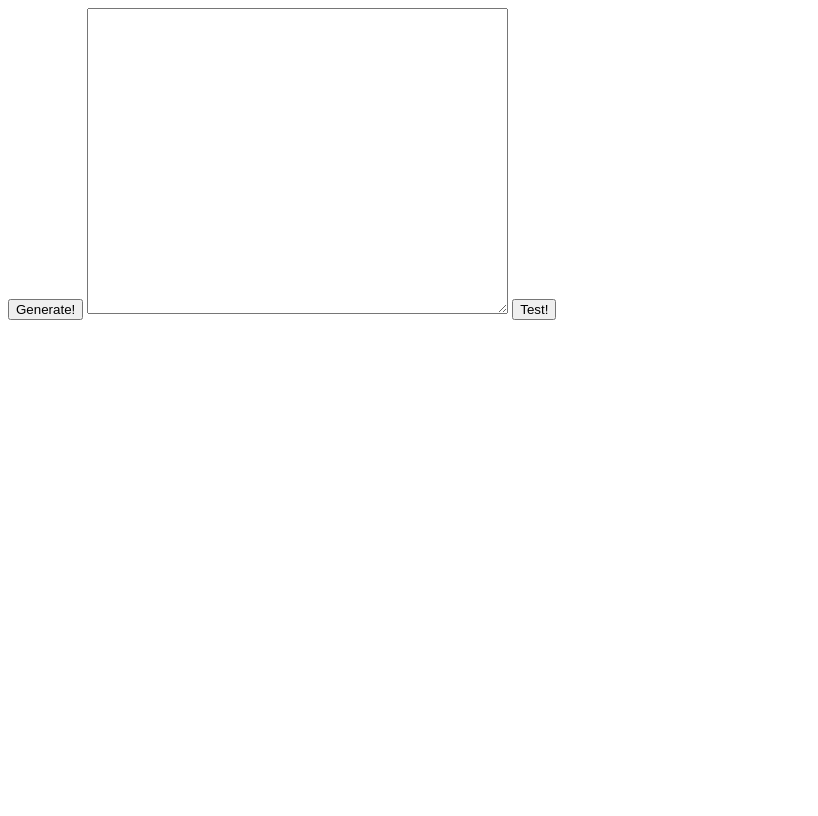
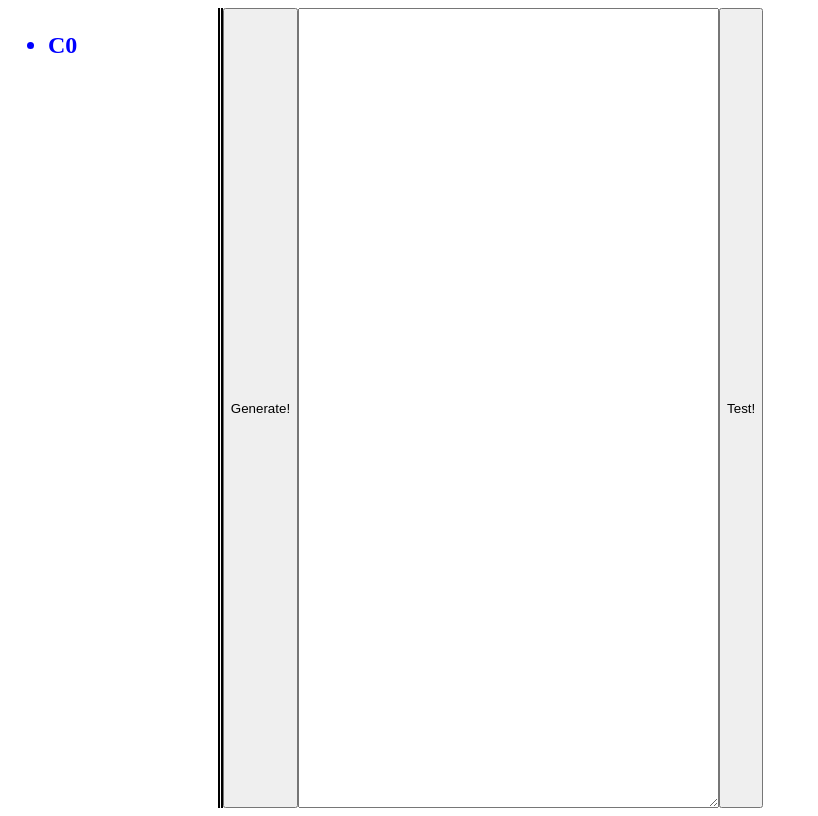
Before and after one commit to Azsriel/HTML-Code-Generator, a plain HTML site: page index.html in a window 1280 px wide. Shown: the whole page, without its empty margins (0-818 px from the left). Drawn offline with Linux system fonts and the light colour scheme.

Commit message:
Added Tree on left and allows selecting nodes by clicking on tree

```diff
--- a/index.html
+++ b/index.html
@@ -3,14 +3,21 @@
 <head>
     <meta charset="UTF-8">
     <meta name="viewport" content="width=device-width, initial-scale=1.0">
-    <title>Document</title>
+    <title>HTML Code Generator</title>
+    <link rel="stylesheet" href="style.css">
 </head>
-<body>
+<body class="c0">
+
+    <div class="c00" id="ParseNodes">
+        <h1><strong>Parse Tree</strong></h1>
+    </div>
+    <div class="c01">
+        <button onclick="generateCode()">Generate!</button>
+        <textarea id="code" cols = 50 rows = 20>
+
+        </textarea>
+        <button onclick="start()">Test!</button>
+    </div>
     <script src="script.js"></script>
-    <button onclick="generateCode()">Generate!</button>
-    <textarea id="code" cols = 50 rows = 20>
-
-    </textarea>
-    <button onclick="start()">Test!</button>
 </body>
 </html>
--- a/script.js
+++ b/script.js
@@ -8,11 +8,40 @@ class ParseNode {
         this.gap = 0;
         this.flexDirection = "row";
         this.id = "0";
+
+
     }
 }
 
 var root = new ParseNode();
 var current = root;
+updateListTree();
+
+function buildListTree(node, parent) {
+    let ul = document.createElement("ul");
+    let li = document.createElement("li");
+    li.textContent = "C" + node.id;
+    ul.appendChild(li);
+
+    li.addEventListener("click", function(event) {
+        if(event.target.closest("li") === li){
+            selectNode(node.id);
+        }
+    });
+
+    if(node.children && node.children.length > 0) {
+        node.children.forEach(child => {
+            buildListTree(child, li);
+        });
+    }
+
+    parent.appendChild(ul);
+}
+
+function updateListTree() {
+    document.getElementById("ParseNodes").innerHTML = "";
+    buildListTree(root, document.getElementById("ParseNodes"));
+}
 
 function addChild(n) {
     for (var i = 0; i < n; i++) {
@@ -20,10 +49,12 @@ function addChild(n) {
         newNode.id = current.id + current.children.length.toString();
         current.children.push(newNode);
     }
-    console.log("Added " + n + " children to " + current.id);
-    for(var i = 0; i < n; i++) {
-        console.log(current.children[i].id);
-    }
+    //console.log("Added " + n + " children to " + current.id);
+    // for(var i = 0; i < n; i++) {
+    //     console.log(current.children[i].id);
+    // }
+
+    updateListTree();
 }
 
 function selectNode(id) {
--- /dev/null
+++ b/style.css
@@ -0,0 +1,19 @@
+.c0 {
+    display: flex;
+}
+.c00 {
+    flex : 1;
+    border-right-width: 5px;
+    border-right-style: double;
+    height: 100vh;
+
+    ul {
+        color: blue;
+        font-size: x-large;
+        font-weight: bold;
+    }
+}
+.c01 {
+    display: flex;
+    flex : 5;
+}
```
